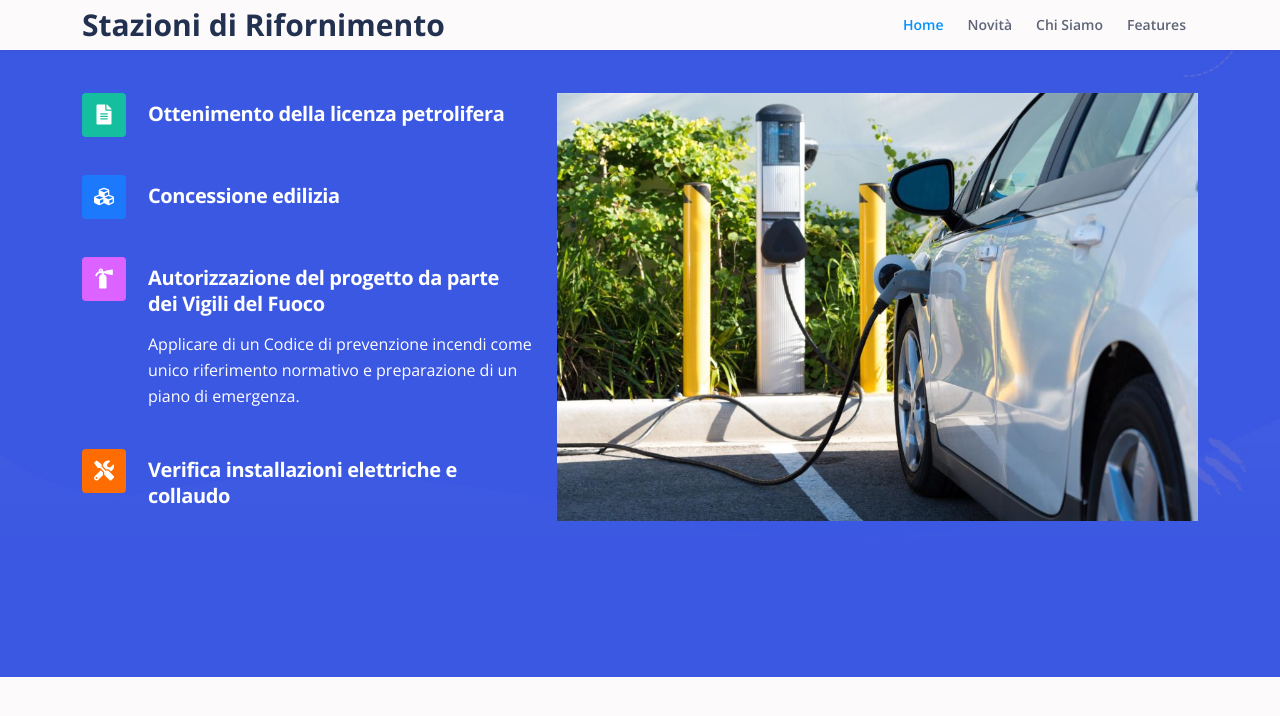
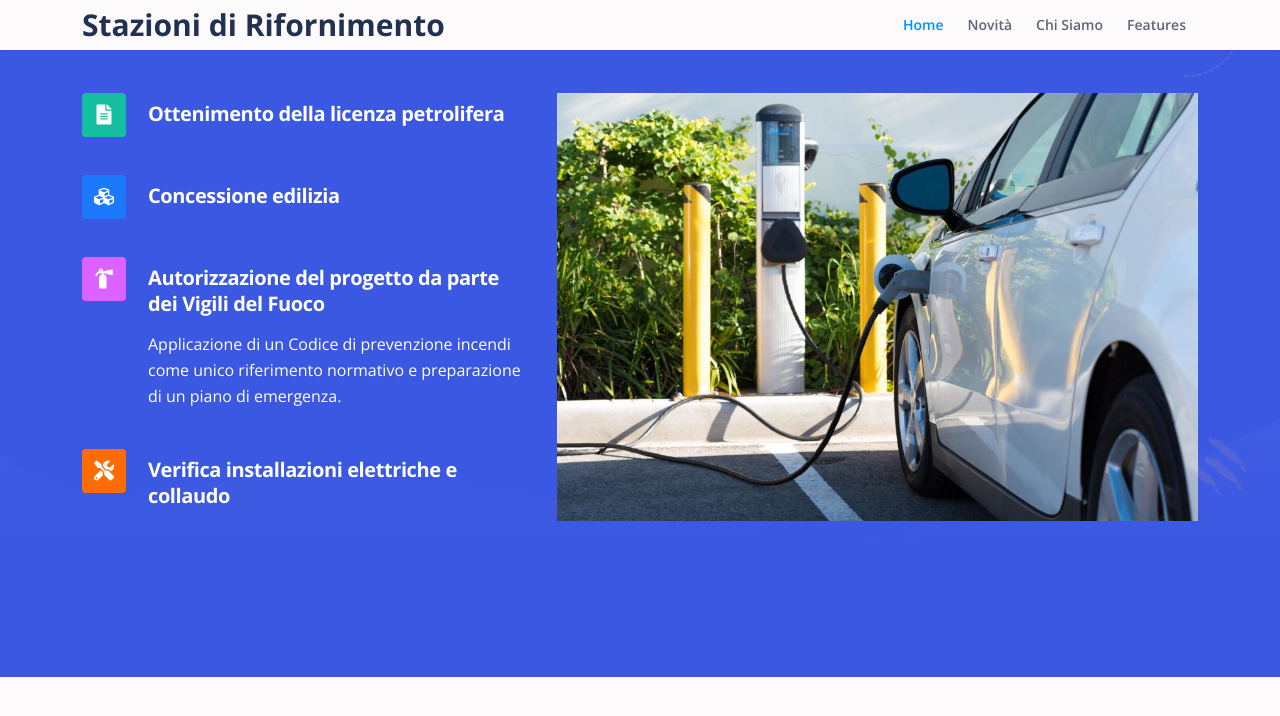
Before and after one commit to bolanosfra/Sito_EV, an Angular app in the folder ev_stations/: page / in a window 1280 px wide. Both pictures are taken after a click on the button "Autorizzazione del progetto da parte dei Vigili del Fuoco". Shown: the part 2634-3350 px from the top of the page. Built offline with nearby package versions, Linux system fonts and the light colour scheme; a web font is replaced by a local one.

Commit message:
20.05.2022

```diff
--- a/ev_stations/src/app/parte3/parte3.component.html
+++ b/ev_stations/src/app/parte3/parte3.component.html
@@ -21,7 +21,7 @@
                             </button>
                         </div>
                         <div id="collapseOne" class="accordion-collapse collapse show" aria-labelledby="headingOne" data-bs-parent="#accordionExample">
-                            <div class="accordion-body">Si può ottienere facendo richiesta al proprio Comune specificando la dimensione delle aree di impianto, le distanze tra i vari impianti, la presenza di servizi ed attività integrative.</div>
+                            <div class="accordion-body">Si può ottenere facendo richiesta al proprio Comune specificando la dimensione delle aree di impianto, le distanze tra i vari impianti, la presenza di servizi ed attività integrative.</div>
                         </div>
                     </div>
 
@@ -53,7 +53,7 @@
                             </button>
                         </div>
                         <div id="collapseThree" class="accordion-collapse collapse" aria-labelledby="headingThree" data-bs-parent="#accordionExample">
-                            <div class="accordion-body">Applicare di un Codice di prevenzione incendi come unico riferimento normativo e preparazione di un piano di emergenza.</div>
+                            <div class="accordion-body">Applicazione di un Codice di prevenzione incendi come unico riferimento normativo e preparazione di un piano di emergenza.</div>
                         </div>
                     </div>
 
```
